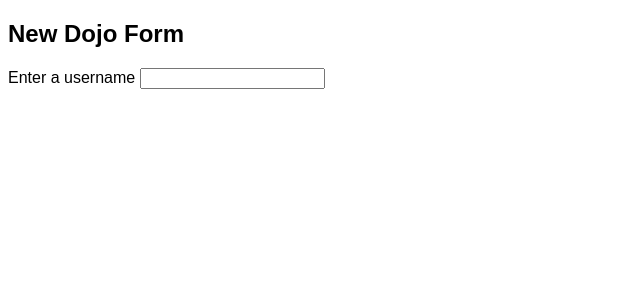
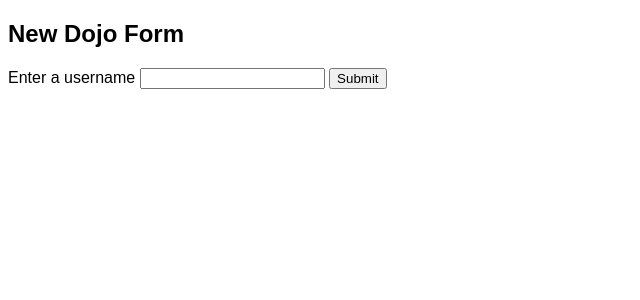
Before and after one commit to ampetr89/dojo-py1-landing-page, a Flask app: page /dojos/new in a window 1280 px wide. Shown: the part 26-326 px from the top of the page, without its empty margins (0-640 px from the left). Run offline with Flask 2, Linux system fonts and the light colour scheme.

Commit message:
added submit button to form

```diff
--- a/templates/dojos.html
+++ b/templates/dojos.html
@@ -11,6 +11,8 @@
 	<form action='/success'>
 		<label for="#username">Enter a username</label>
 		<input type="text" id="username">
+
+		<input type="submit" value="Submit">
 	</form>
 
 </body>
```
